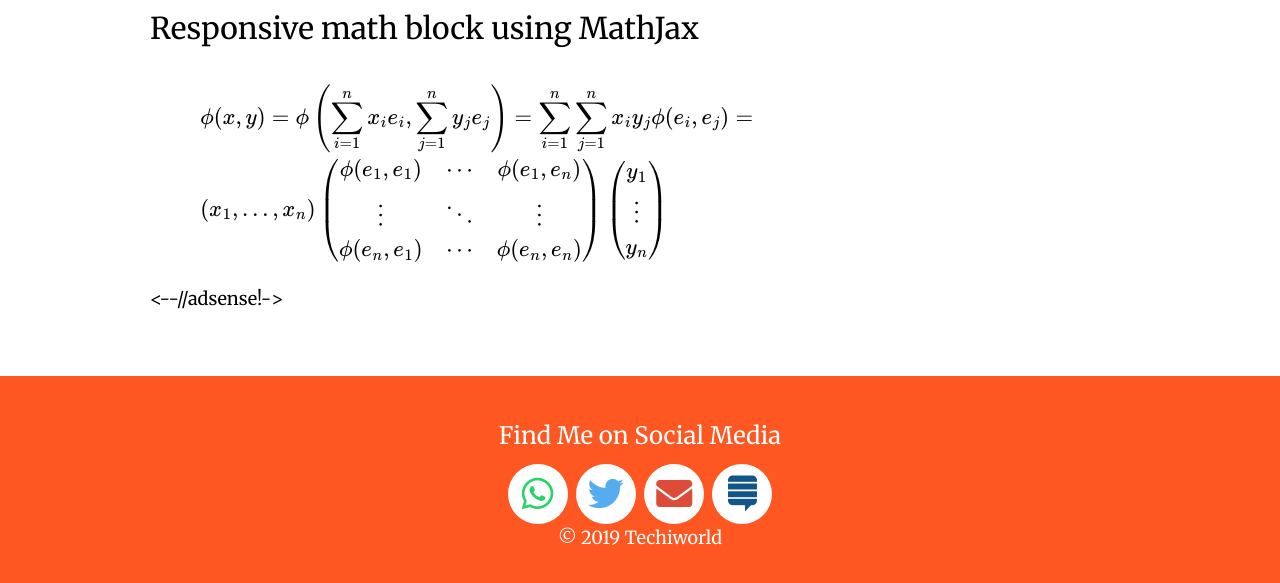
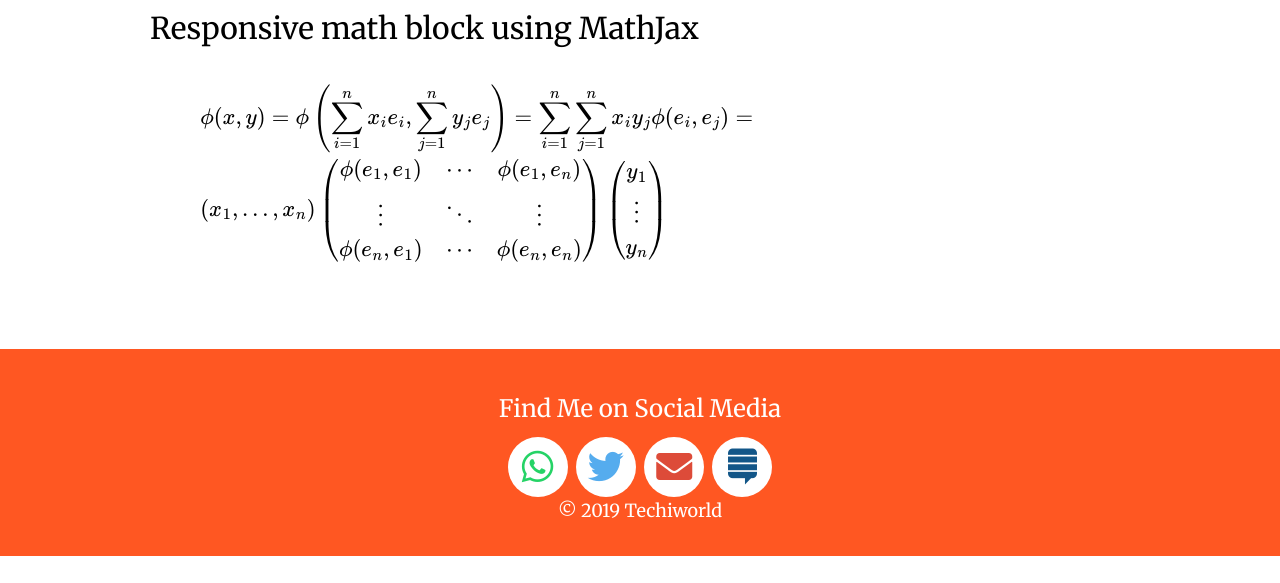
Before and after one commit to techiworld/techiworld.github.io, a Jekyll site: the page built from index.md, in a window 1280 px wide and 900 px high, scrolled down 1597 px, cut to the strip 317-900 px from the top of the window. Built offline with Jekyll 4.4.1, drawn with Linux system fonts in a browser that asks for light colours; formulas are drawn with MathJax 3; after the commit the page ends 2470 px from its top, so only the background shows below that.

Commit message:
Update default.html

```diff
--- a/_layouts/default.html
+++ b/_layouts/default.html
@@ -11,7 +11,7 @@
     <div class="w3-twothird">
       <h1 class="w3-text-{{ page.color | default: 'deep-orange' }}">{{ page.title }}</h1>
      {{ content }}
-      <--//adsense!->
+      <!--//adsense-->
     </div>
     <div class="w3-third w3-container w3-content w3-hide-small">
       {% include about_me.html %}
```
